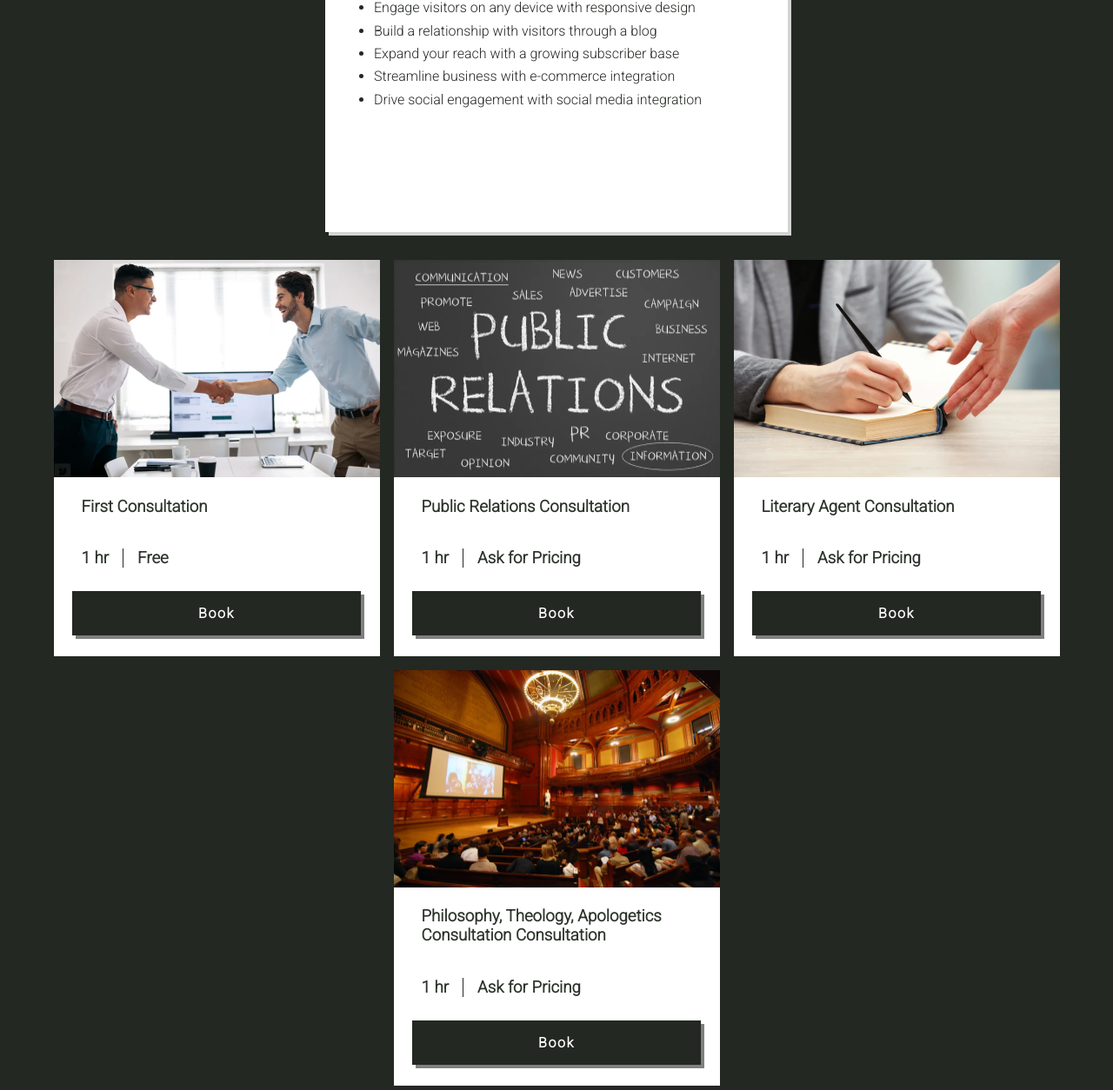
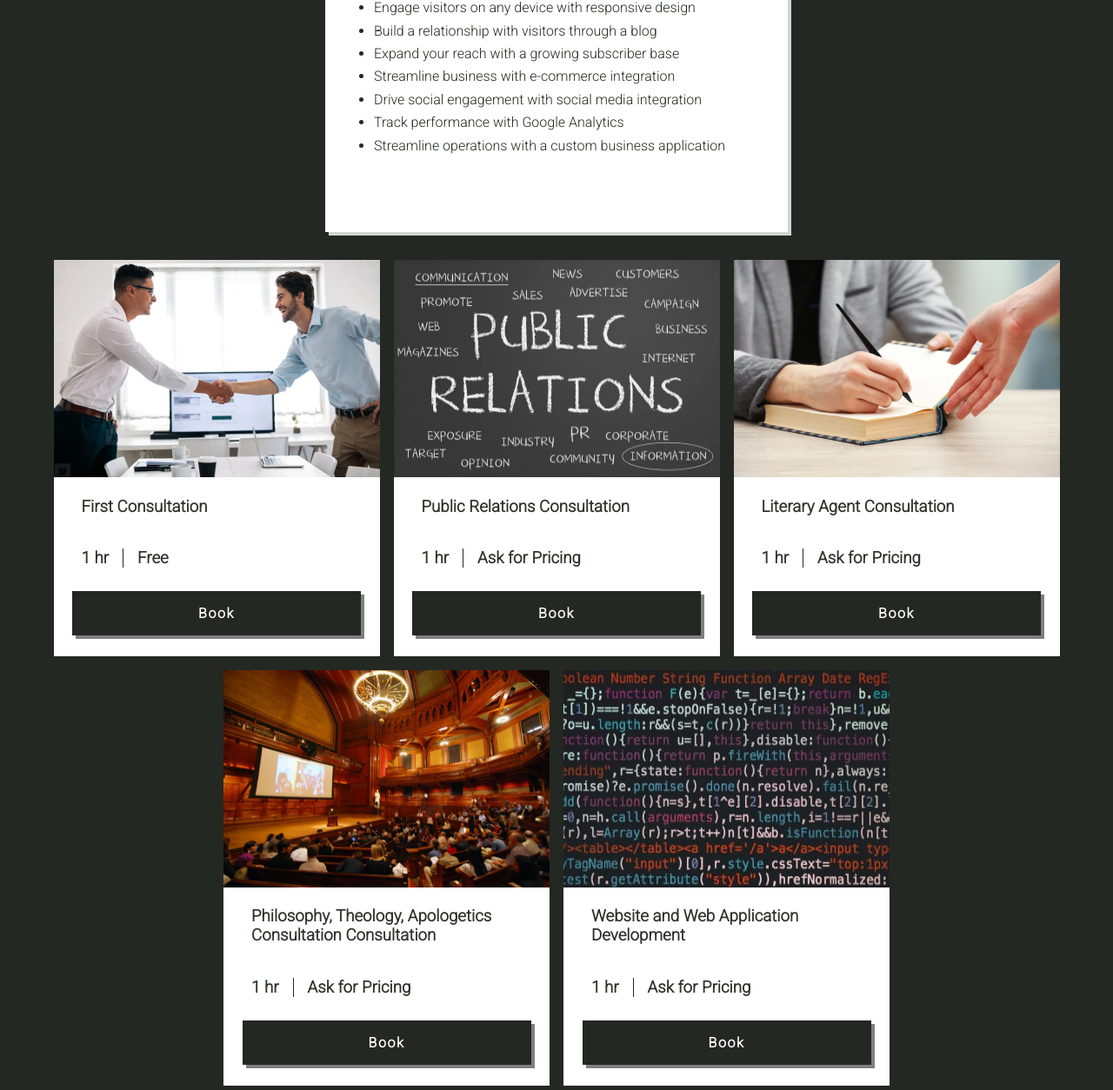
Before and after one commit to MattBilyeu/soundfaithconsulting, a plain HTML site: page services/services.html in a window 1280 px wide. Shown: the part 1000-2254 px from the top of the page at 87% size. Drawn offline with Linux system fonts and the light colour scheme.

Commit message:
Added web dev option

```diff
--- a/booking/booking.js
+++ b/booking/booking.js
@@ -3,6 +3,7 @@ const bookingSelections = [
     {name: 'Public Relations', image: '../images/ministryPublicRelations-Small.png'},
     {name: 'Literary Agent', image: '../images/christianLiteraryAgentConsultation-Small.png'},
     {name: 'Phil/Theo/Apol Consultation', image: '../images/philosophyTheologyApologeticsConsultation-Small.png'},
+    {name: 'Website Development', image: '../images/websiteDevelopment.jpg'},
     {name: 'Douglas Groothuis', image: '../images/douglasGroothuis-Small.png'},
     {name: 'Chris Gonzales', image: '../images/chrisGonzales-Small.png'},
     {name: 'Tim Stratton', image: '../images/timStratton-Small.png'},
--- a/services/services.html
+++ b/services/services.html
@@ -134,6 +134,8 @@
                         <li>Expand your reach with a growing subscriber base</li>
                         <li>Streamline business with e-commerce integration</li>
                         <li>Drive social engagement with social media integration</li>
+                        <li>Track performance with Google Analytics</li>
+                        <li>Streamline operations with a custom business application</li>
                     </ul>
                 </div>
             </div>
@@ -194,6 +196,20 @@
                         <a href="../booking/booking.html#Phil/Theo/Apol_Consultation" title="Book a Ministry Development Consultant">Book</a>
                     </div>
                 </div>
+                <div class="ministryConsultantBookingOption">
+                    <img src="../images/websiteDevelopment.jpg"
+                        alt="Book a Ministry Website Developer">
+                    <div class="bookingText">
+                        <h3>Website and Web Application Development</h3>
+                        <div class="price">
+                            <h3>1 hr</h3>
+                            <h3>Ask for Pricing</h3>
+                        </div>
+                    </div>
+                    <div class="bookMinistryConsultantButton">
+                        <a href="../booking/booking.html#Website_Development" title="Book a Ministry Development Consultant">Book</a>
+                    </div>
+                </div>
             </div>
         </main>
         <footer>
```
Also changed, not shown: booking/booking.html (+1 -0 lines), images/websiteDevelopment.jpg (added).
